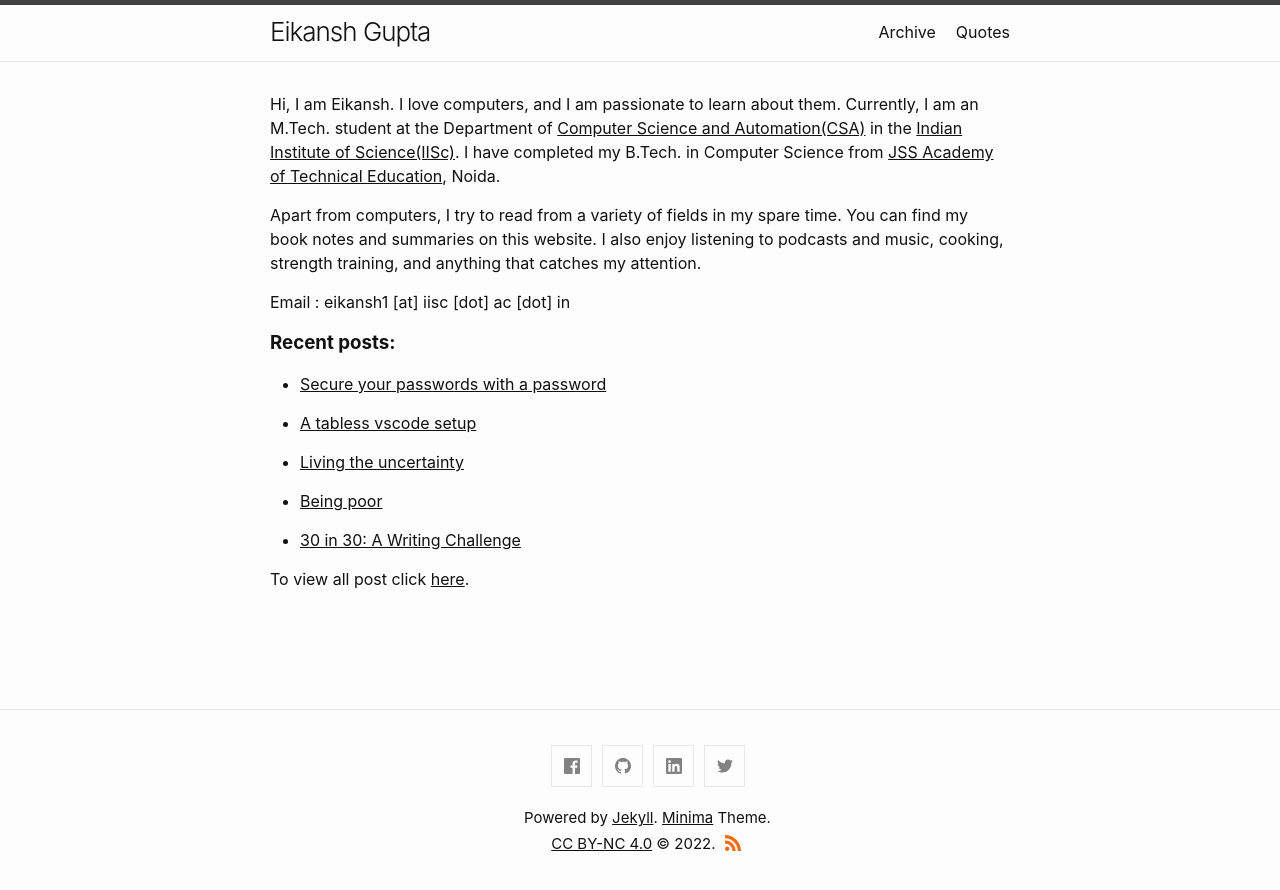
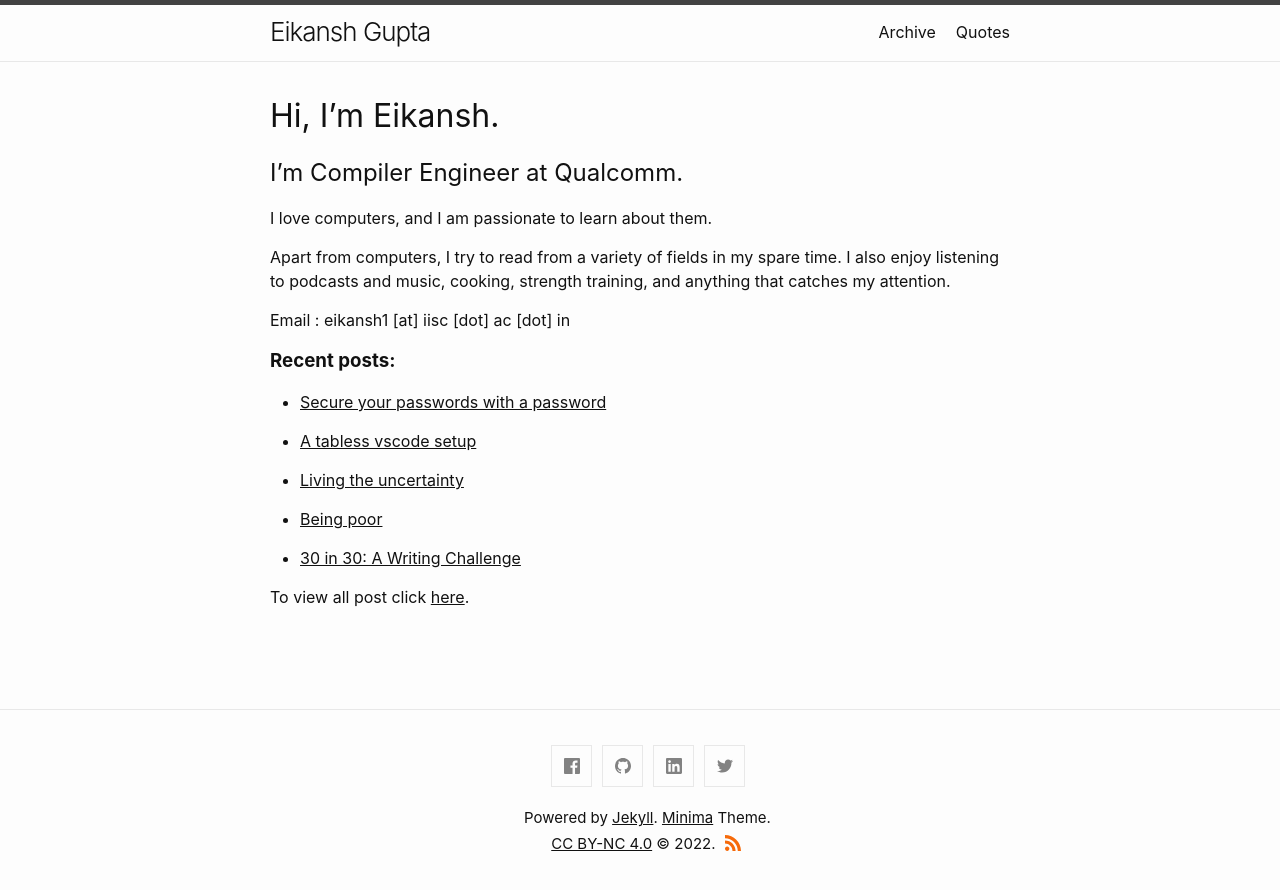
Before and after one commit to Eikansh/eikansh.github.io, a Jekyll site: the page built from index.md, in a window 1280 px wide. Shown: the top 890 px of the page. Built offline with Jekyll 4.4.1, drawn with Linux system fonts in a browser that asks for light colours; our own code applies the rules of GitHub Pages for plain Markdown files.

Commit message:
Introduction changed

```diff
--- a/_config.yml
+++ b/_config.yml
@@ -23,7 +23,7 @@ author:
   name: Eikansh Gupta
   email: eikanshgupta@gmail.com
 description: > # this means to ignore newlines until "baseurl:"
-  Hi, I am Eikansh Gupta. I love computers and I am passionate to learn about them. Currently I am a MTech. student at Indian Institute of Science(IISc), Bangalore in Computer Science and Automation(CSA).
+  Hi, I'm Eikansh. I'm Compiler Engineer at Qualcomm.
 
 # Minima date format
 # refer to https://shopify.github.io/liquid/filters/date/ if you want to customize this
--- a/index.md
+++ b/index.md
@@ -1,9 +1,11 @@
 ---
 layout: default
 ---
-Hi, I am Eikansh. I love computers, and I am passionate to learn about them. Currently, I am an M.Tech. student at the Department of [Computer Science and Automation(CSA)](https://csa.iisc.ac.in) in the [Indian Institute of Science(IISc)](https://iisc.ac.in). I have completed my B.Tech. in Computer Science from [JSS Academy of Technical Education](https://jssaten.ac.in/), Noida.
+# Hi, I'm Eikansh.
+## I'm Compiler Engineer at Qualcomm.
+I love computers, and I am passionate to learn about them.
 
-Apart from computers, I try to read from a variety of fields in my spare time. You can find my book notes and summaries on this website. I also enjoy listening to podcasts and music, cooking, strength training, and anything that catches my attention.
+Apart from computers, I try to read from a variety of fields in my spare time. I also enjoy listening to podcasts and music, cooking, strength training, and anything that catches my attention.
 
 Email : eikansh1 [at] iisc [dot] ac [dot] in
 
```
